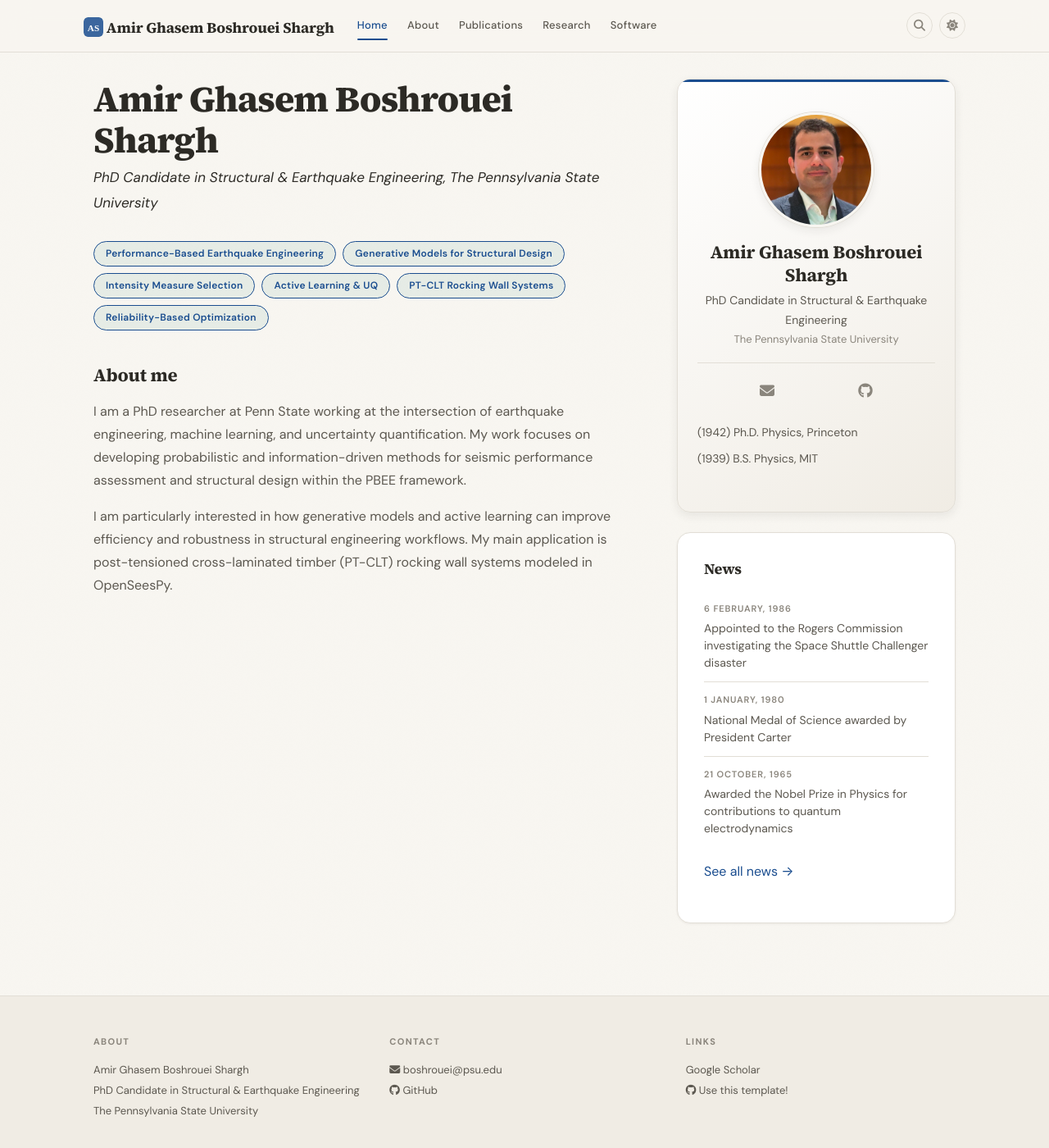
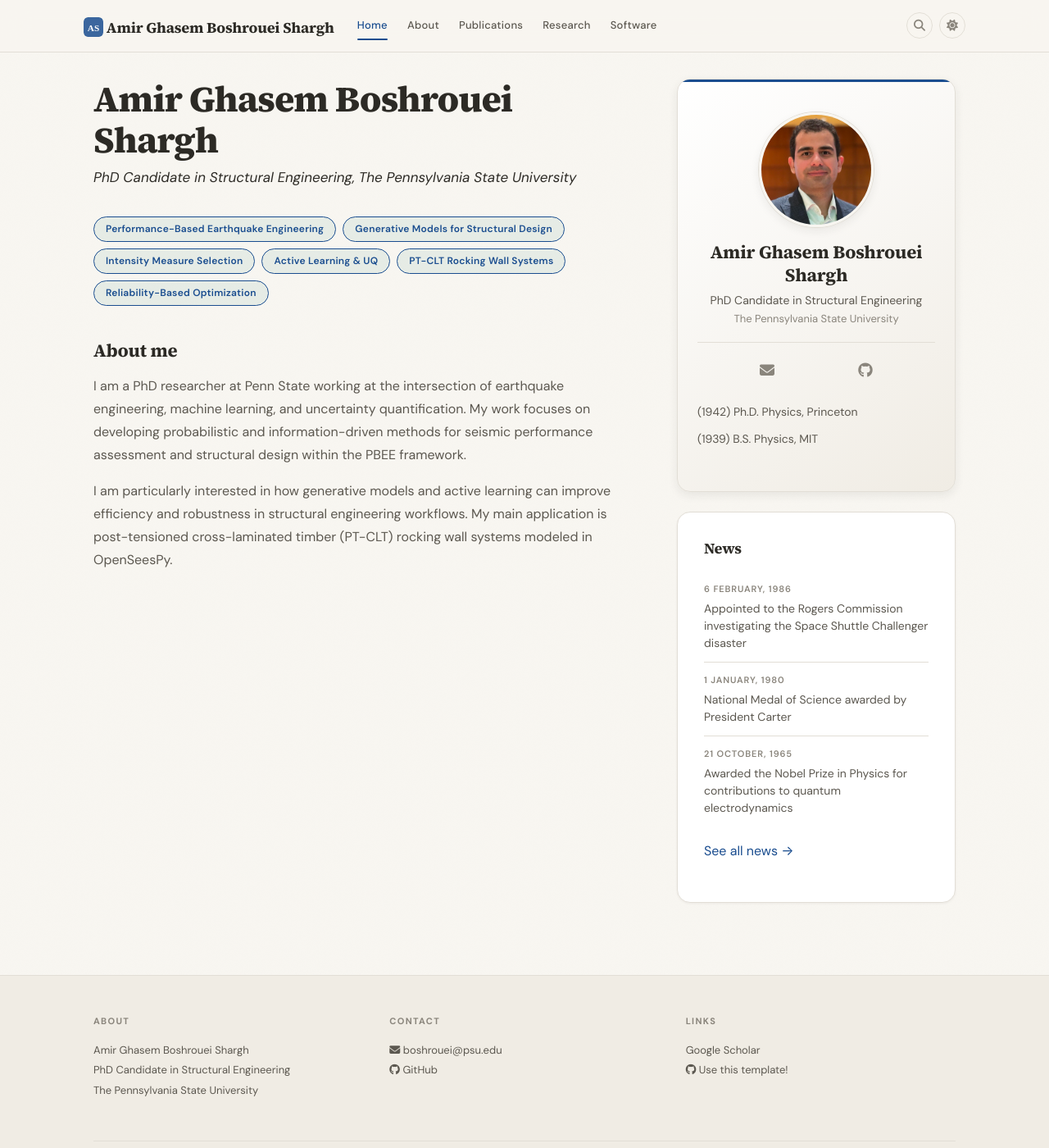
Before and after one commit to AGB-Shargh/AGB-Shargh.github.io, a Jekyll site: the page built from _pages/home.md, in a window 1280 px wide and 1400 px high. Shown: the whole window at 82% size. Built offline with Jekyll 4.4.1, drawn with Linux system fonts in a browser that asks for light colours; a style sheet for code colours, icons or effects is not loaded.

Commit message:
Update _config.yml

```diff
--- a/_config.yml
+++ b/_config.yml
@@ -2,7 +2,7 @@
 # STEP 1: Your Identity (required)
 # ============================================================
 name: "Amir Ghasem Boshrouei Shargh"
-title: "PhD Candidate in Structural & Earthquake Engineering"
+title: "PhD Candidate in Structural Engineering"
 institution: "The Pennsylvania State University"
 email: "boshrouei@psu.edu"
 photo: headshot.jpg  # place your photo in images/
```
